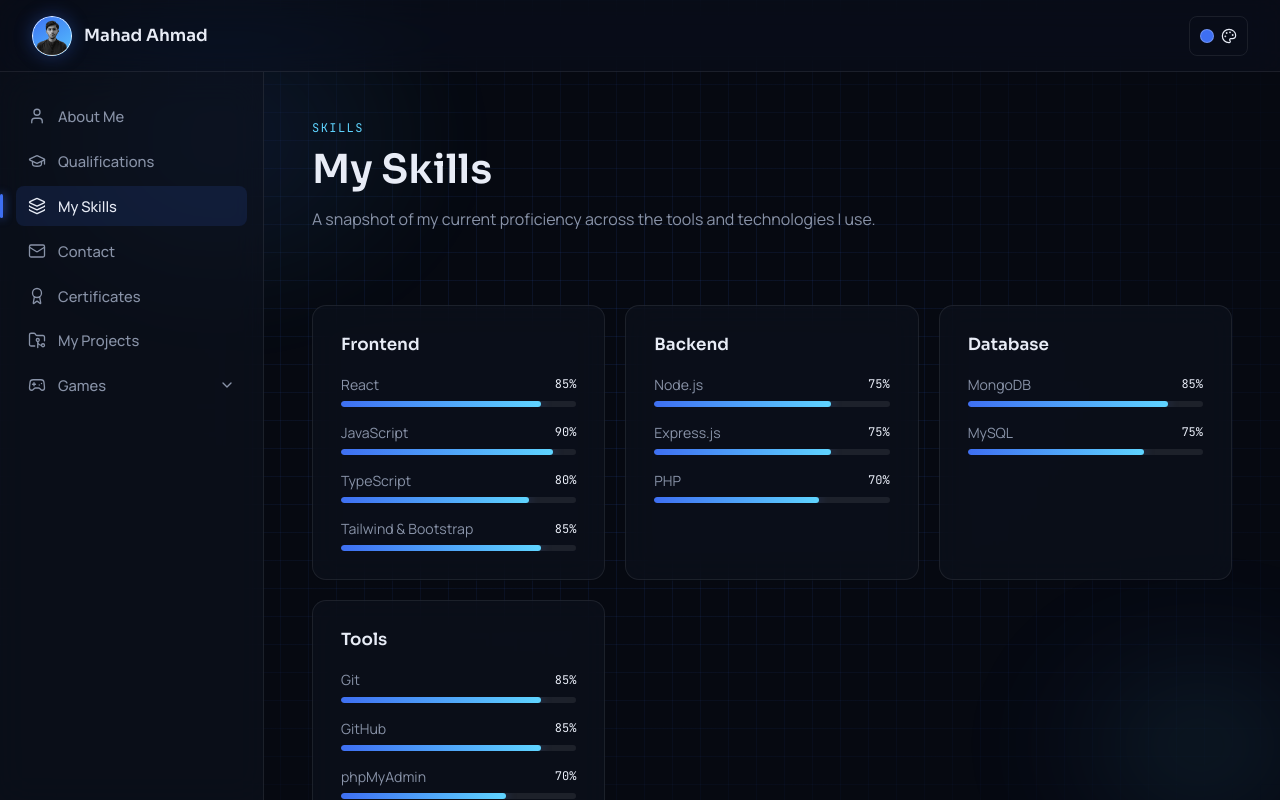
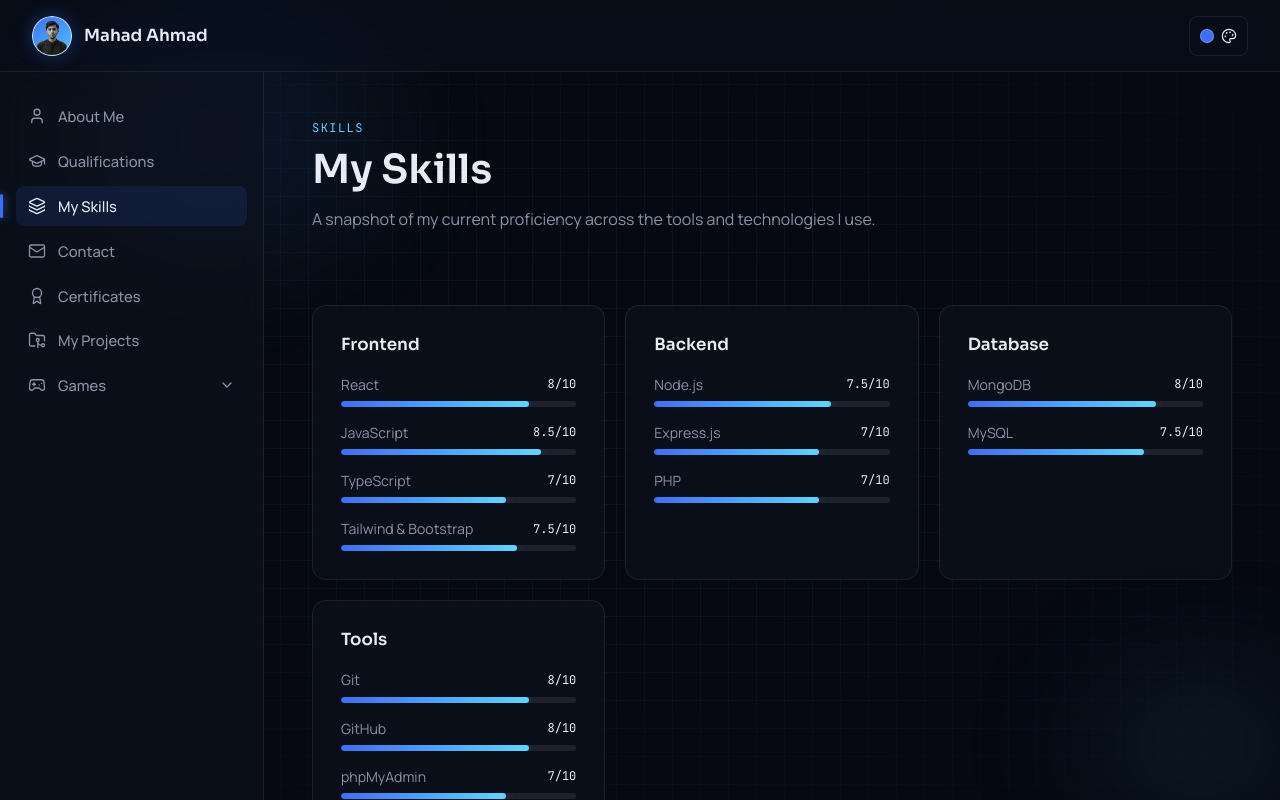
Before and after one commit to mahadahmad16/Portfolio, a React (Vite) app: page /skills in a window 1280 px wide. Shown: the top 800 px of the page. Built offline with nearby package versions, Linux system fonts and the light colour scheme.

Commit message:
Ratings changed

```diff
--- a/src/components/sections/SkillsGrid.jsx
+++ b/src/components/sections/SkillsGrid.jsx
@@ -14,23 +14,23 @@ export default function SkillsGrid() {
         <GlowCard as="article" key={category} className="skills-grid__card">
           <h3 className="skills-grid__category">{category}</h3>
           <ul className="skills-grid__list">
-            {items.map(({ name, proficiency }) => (
+            {items.map(({ name, rating }) => (
               <li key={name} className="skills-grid__item">
                 <div className="skills-grid__item-heading">
                   <span className="skills-grid__name">{name}</span>
-                  <span className="skills-grid__proficiency">{proficiency}%</span>
+                  <span className="skills-grid__proficiency">{rating}/10</span>
                 </div>
                 <div
                   className="skills-grid__progress"
                   role="progressbar"
-                  aria-label={`${name} proficiency`}
+                  aria-label={`${name} rating`}
                   aria-valuemin={0}
-                  aria-valuemax={100}
-                  aria-valuenow={proficiency}
+                  aria-valuemax={10}
+                  aria-valuenow={rating}
                 >
                   <span
                     className="skills-grid__progress-fill"
-                    style={{ width: `${proficiency}%` }}
+                    style={{ width: `${rating * 10}%` }}
                   />
                 </div>
               </li>
--- a/src/data/skills.js
+++ b/src/data/skills.js
@@ -1,37 +1,37 @@
-/** Proficiency values are editable percentages consumed by SkillsGrid.jsx. */
+/** Editable skill ratings out of 10 consumed by SkillsGrid.jsx. */
 export const SKILL_CATEGORIES = [
   {
     category: "Frontend",
     items: [
-      { name: "React", proficiency: 85 },
-      { name: "JavaScript", proficiency: 90 },
-      { name: "TypeScript", proficiency: 80 },
-      { name: "Tailwind & Bootstrap", proficiency: 85 },
+      { name: "React", rating: 8 },
+      { name: "JavaScript", rating: 8.5 },
+      { name: "TypeScript", rating: 7 },
+      { name: "Tailwind & Bootstrap", rating: 7.5 },
     ],
   },
   {
     category: "Backend",
     items: [
-      { name: "Node.js", proficiency: 75 },
-      { name: "Express.js", proficiency: 75 },
-      { name: "PHP", proficiency: 70 },
+      { name: "Node.js", rating: 7.5 },
+      { name: "Express.js", rating: 7 },
+      { name: "PHP", rating: 7 },
     ],
   },
   {
     category: "Database",
     items: [
-      { name: "MongoDB", proficiency: 85 },
-      { name: "MySQL", proficiency: 75 },
+      { name: "MongoDB", rating: 8 },
+      { name: "MySQL", rating: 7.5 },
     ],
   },
   {
     category: "Tools",
     items: [
-      { name: "Git", proficiency: 85 },
-      { name: "GitHub", proficiency: 85 },
-      { name: "phpMyAdmin", proficiency: 70 },
-      { name: "Figma", proficiency: 90 },
-      { name: "Canva", proficiency: 80 },
+      { name: "Git", rating: 8 },
+      { name: "GitHub", rating: 8 },
+      { name: "phpMyAdmin", rating: 7 },
+      { name: "Figma", rating: 8.5 },
+      { name: "Canva", rating: 7 },
     ],
   },
 ];
```
